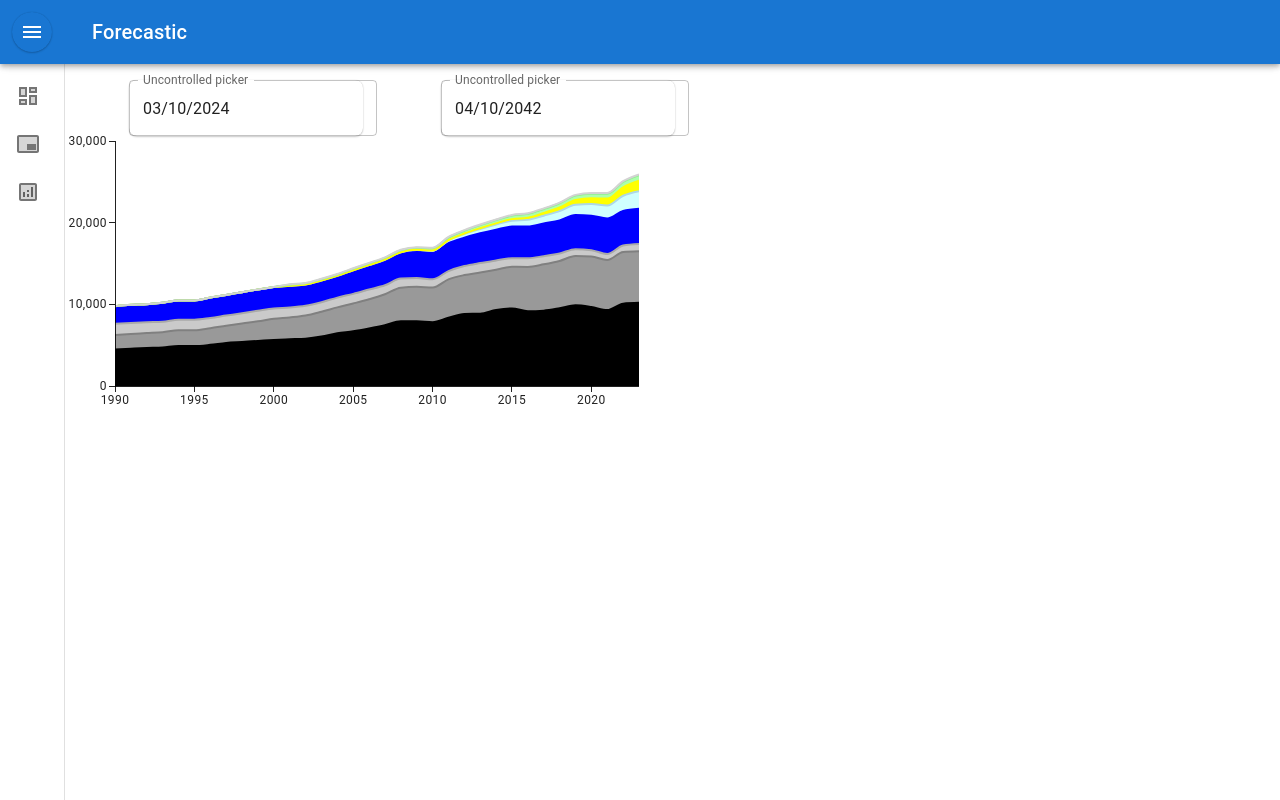
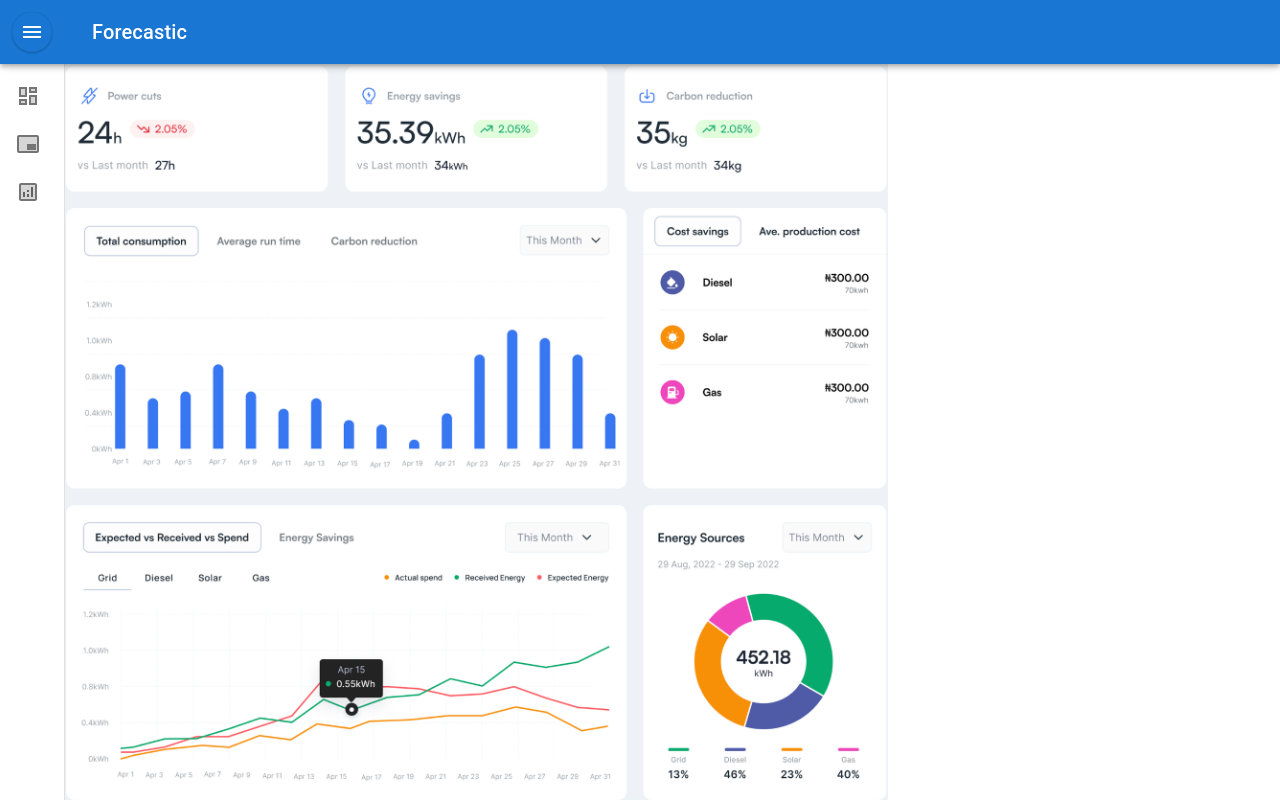
Before and after one commit to sciorba/green-forecast, a React (Vite) app: page /statistics in a window 1280 px wide. Built offline with nearby package versions, Linux system fonts and the light colour scheme.

Commit message:
add image

```diff
--- a/src/views/Stats.tsx
+++ b/src/views/Stats.tsx
@@ -1,16 +1,8 @@
-import { DatePicker } from "@mui/x-date-pickers";
-import dayjs from "dayjs";
-import LineDataset from "../components/Chart.tsx";
+import image from '../img.png'
 
 const Stats = () => {
   return (
-    <div style={{ marginTop: 80 }}>
-      <div style={{ display: 'flex', gap: '4rem', marginLeft: '4rem' }}>
-          <DatePicker label="Uncontrolled picker" defaultValue={dayjs('2024-03-10')} />
-          <DatePicker label="Uncontrolled picker" defaultValue={dayjs('2042-04-10')} />
-      </div>
-      <LineDataset/>
-    </div>
+    <img src={image} alt="image" />
   );
 };
 
```
Also changed, not shown: src/img.png (added).
